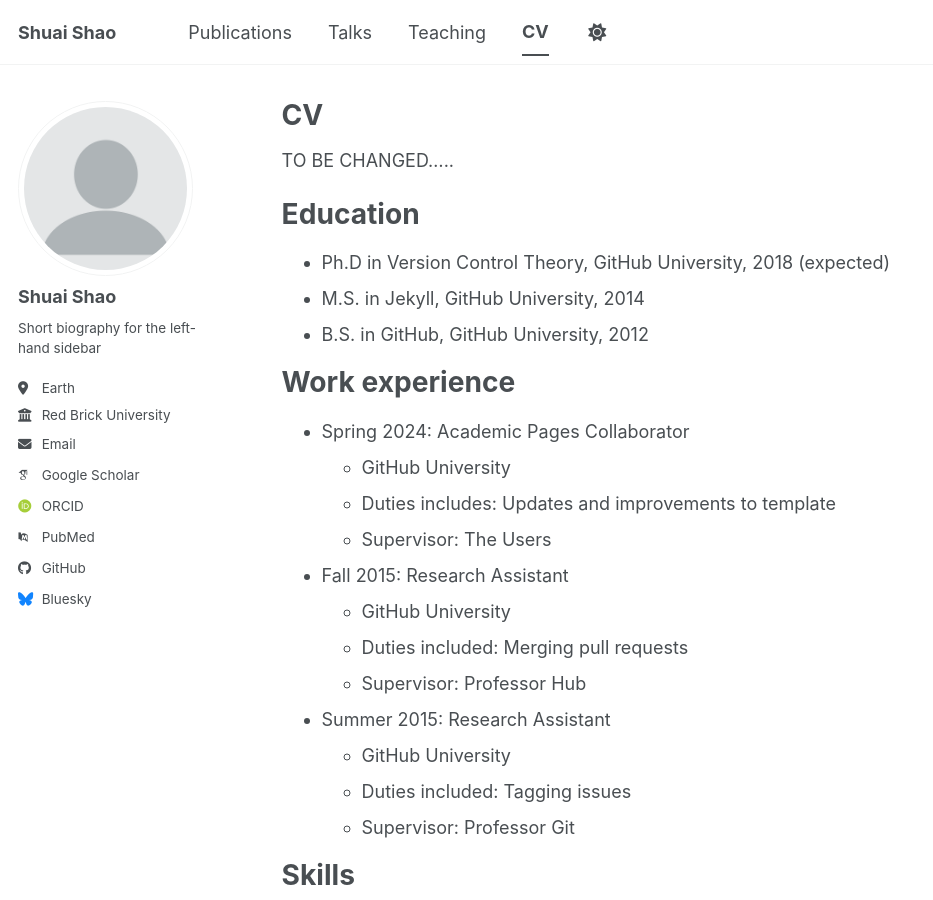
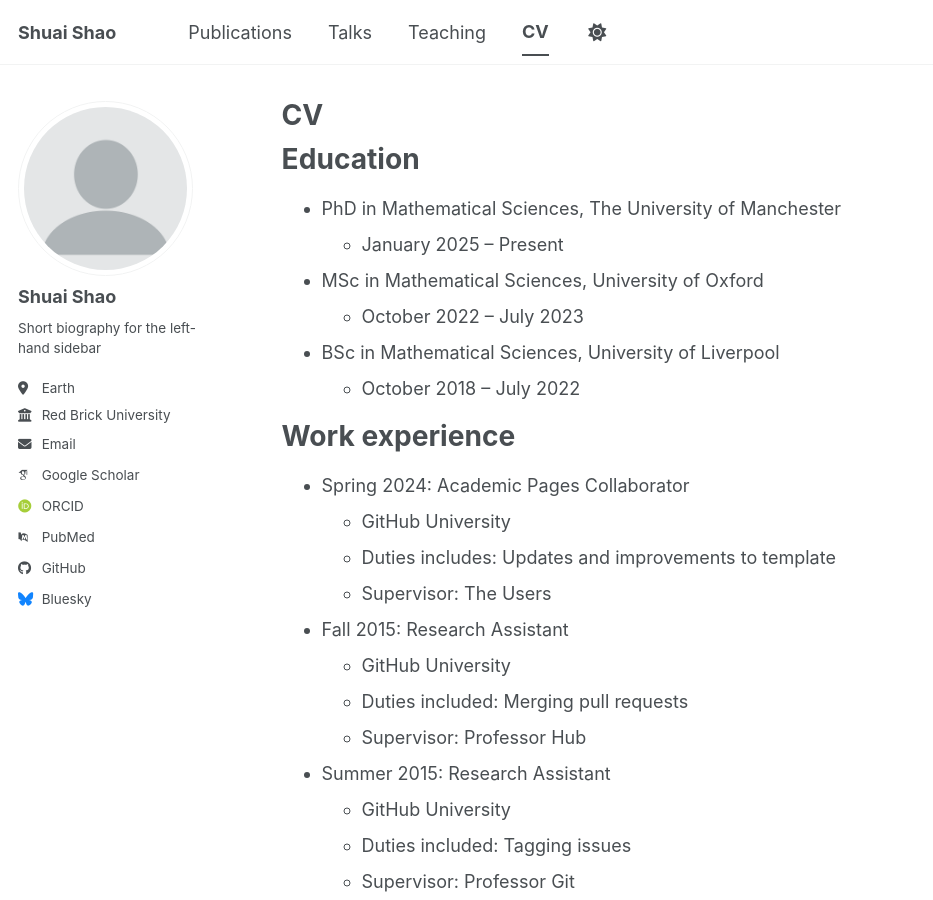
Before and after one commit to ShuaiShao-1203/ShuaiShao-1203.github.io, a Jekyll site: the page built from _pages/cv.md, in a window 1280 px wide and 900 px high. Shown: the whole window, without its empty margins (0-933 px from the left). Built offline with Jekyll 4.4.1, drawn with Linux system fonts in a browser that asks for light colours; some web fonts are replaced; a script bundle is joined from its source files by our own code; library files that are not in the unit come from our copies.

Commit message:
Update cv.md

```diff
--- a/_pages/cv.md
+++ b/_pages/cv.md
@@ -9,14 +9,17 @@
 
 {% include base_path %}
 
-TO BE CHANGED.....
+
 
 
 Education
 ======
-* Ph.D in Version Control Theory, GitHub University, 2018 (expected)
-* M.S. in Jekyll, GitHub University, 2014
-* B.S. in GitHub, GitHub University, 2012
+* PhD in Mathematical Sciences, The University of Manchester
+  * January 2025 -- Present
+* MSc in Mathematical Sciences, University of Oxford
+  * October 2022 -- July 2023
+* BSc in Mathematical Sciences, University of Liverpool
+  * October 2018 -- July 2022
 
 Work experience
 ======
```
